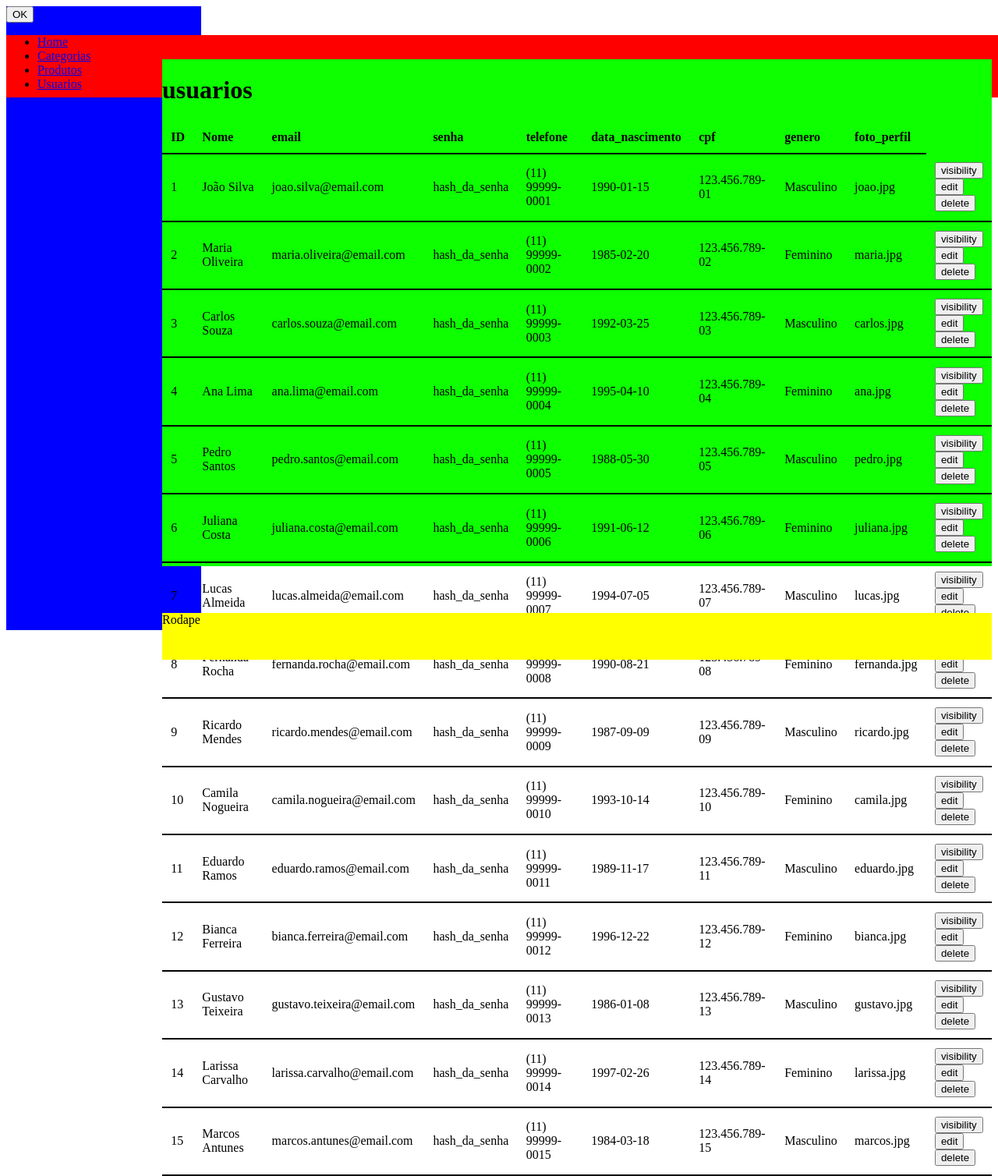
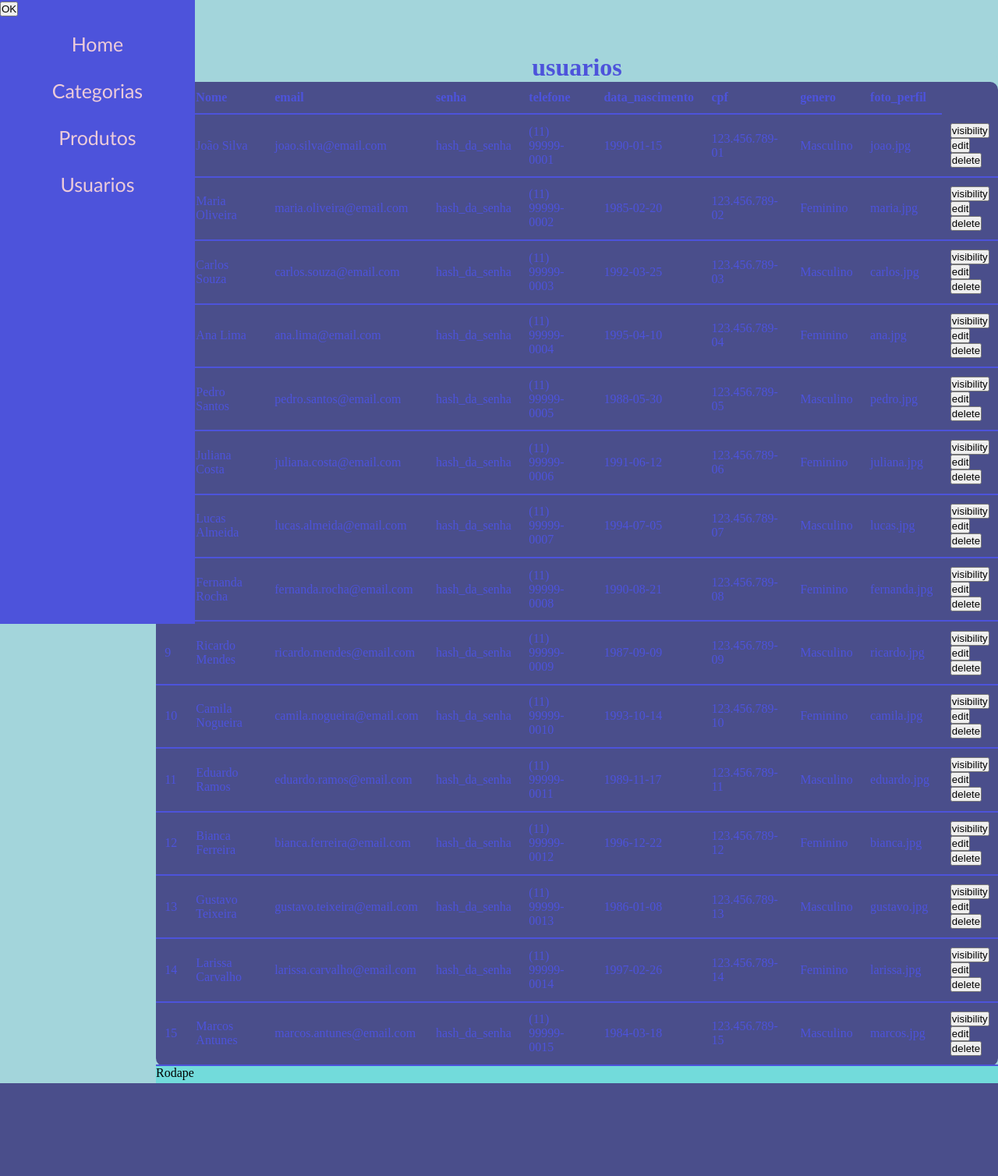
Before and after one commit to TawanyDuda/lista_produtos_suzuki, a PHP site: page /pages/usuarios.php in a window 1280 px wide. Shown: the whole page at 78% size. After the commit the page ends 1389 px from the top, so only its background shows below. Run offline with PHP 8.4, Linux system fonts and the light colour scheme.

Commit message:
atualizando 17.02.25

```diff
--- a/view/assets/css/style.css
+++ b/view/assets/css/style.css
@@ -1,36 +1,53 @@
+*{
+    margin: 0;
+    padding: 0;
+    box-sizing: border-box;
+}
 nav {
-    background-color: red;
+    background-color:#4D53DB;
     grid-column: 2;
     grid-row: 1;
     /* grid-area: nav; */
     height: 80px;
-    width: 100vw;
+
+
+
 }
 
 aside {
-    background-color: blue;
-    /* grid-area: sidebar; */
+    background-color: #4D53DB;
+    /* grids-area: sidebar; */
     grid-column: 1;
     grid-row: 1 / 4;
-    height: 100vh;
+    height: 100%;
     width: 250px;
+    position: fixed;
+    z-index: 2;
+    font-family: 'Trebuchet MS', 'Lucida Sans Unicode', 'Lucida Grande', 'Lucida Sans', Arial, sans-serif;
 }
 
 main {
-    background-color: #0dff00;
+    background-color: #A3D5DB;
+    color: #4D53DB;
     grid-column: 2;
     grid-row: 2;
     /* grid-area: conteudo; */
-    height: 650px;
+    /* height: 650px; */
+    display: flex;
+    flex-direction: column;
+    align-items: center;
+    border-radius: 10px;
+
 }
 
 footer {
-    background-color: yellow;
+    background-color: #72DBDB;
     /* grid-area: footer; */
-    height: 60px;
     bottom: 0;
     grid-column: 2;
     grid-row: 3;
+
+
 }
 
 
@@ -38,7 +55,8 @@ body {
     display: grid;
     grid-template-columns: 200px 1fr;
     grid-template-rows: 68px 1fr 22px;
-    ;
+    /* background-color: #72DBDB */
+   background-color: #A3D5DB;
 }
 
 p{
@@ -54,10 +72,11 @@ p{
 
 /* css */
 .table{
-    width: 100%;
+    width: 1080px;
+    background-color: #4A4E8B;
+    border-radius: 10px;
+    border-collapse: collapse;
     border-color: var(--cor-branco);
-    border-collapse: collapse;
-
     thead, th, tbody, td, tr {
         border-color: inherit;
         border-style: solid;
@@ -116,3 +135,19 @@ p{
     transform: scale(1.1);
     cursor: pointer;
 }
+
+a{
+    color:#ECCBD9 ;
+    margin: 10px;
+    font-size: 25px;
+    text-decoration: none;
+}
+
+ul{
+    display: flex;
+    margin-top: 20px;
+    flex-direction: column;
+    gap: 30px;
+    align-items: center;
+    list-style: none;
+}
--- a/view/pages/usuarios.php
+++ b/view/pages/usuarios.php
@@ -176,6 +176,10 @@ $usuarios = [
     <meta name="viewport" content="width=device-width, initial-scale=1.0">
     <title>Document</title>
     <link rel="stylesheet" href="/treino/view/assets/css/style.css">
+
+    <style>
+
+    </style>
 </head>
 <body>
     <?php require_once __DIR__ . '\..\components\navbar.php' ; ?>
@@ -244,6 +248,7 @@ $usuarios = [
         </table>
     </main>
 
+
     <?php require_once __DIR__ . '\..\components\footer.php' ; ?>
 </body>
 </html>
```
Also changed, not shown: view/pages/categorias.php (+7 -0 lines), view/pages/home.php (+8 -1 lines).
